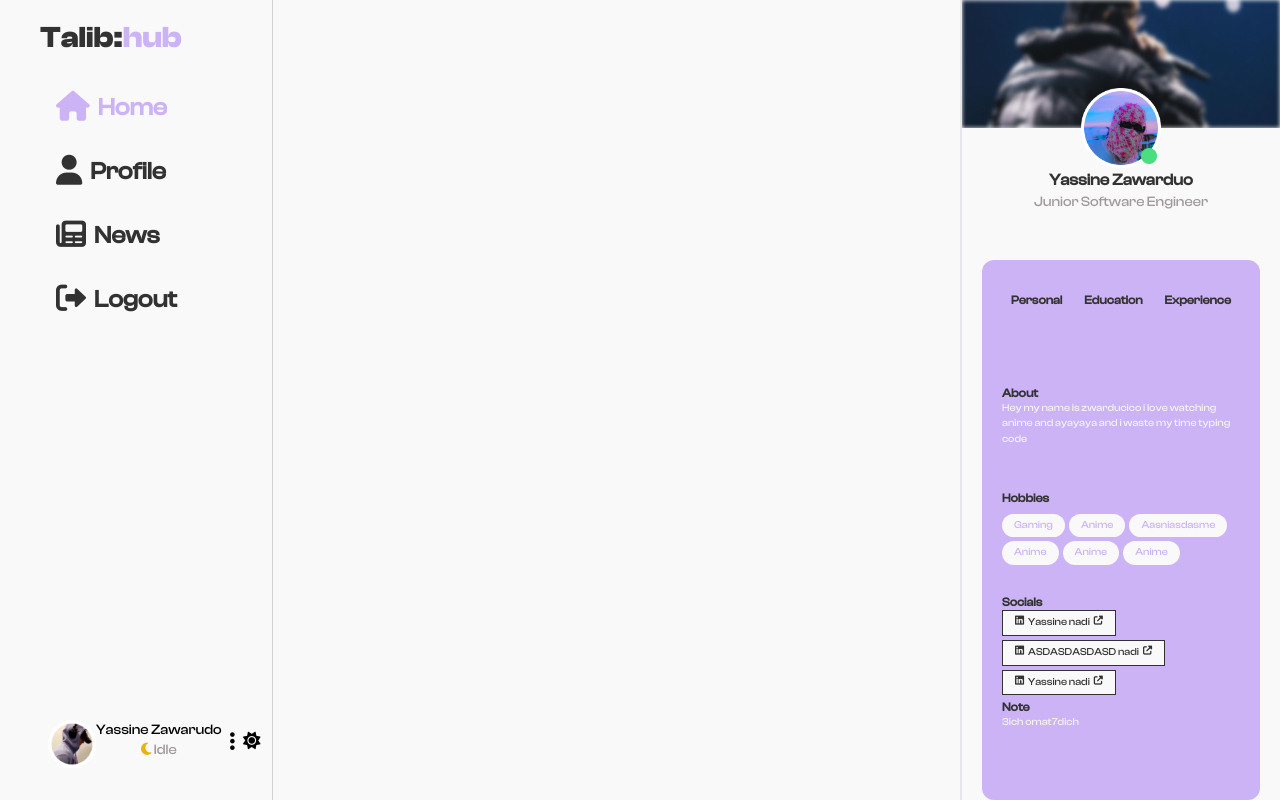
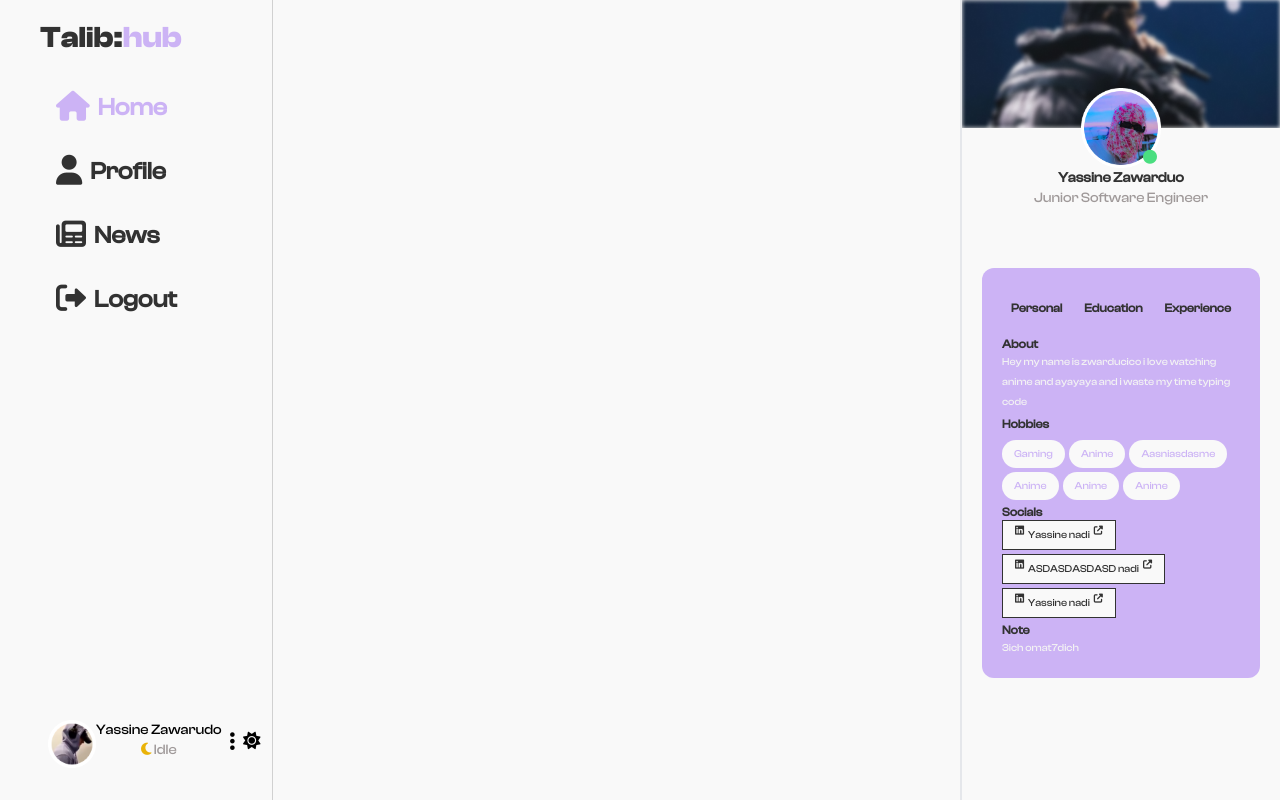
Before and after one commit to w0l1d/TalibHub, an Angular app in the folder frontend/: page /home in a window 1280 px wide. Built offline with nearby package versions, Linux system fonts and the light colour scheme.

Commit message:
#8 improved  ui responsivity

```diff
--- a/frontend/src/app/components/data-table/data-table.component.html
+++ b/frontend/src/app/components/data-table/data-table.component.html
@@ -1,4 +1,4 @@
-<div class="rounded-xl bg-white text-textBlack medium-cd-font mt-40 border-2 border-opacity-15 px-6 py-10">
+<div class="rounded-xl bg-white text-textBlack medium-cd-font mt-40 border-2 border-opacity-15 px-6 py-10 ml-80 m-5 lg:ml-5">
     <div class="flex justify-between px-6">
         <div class="font-bold text-xl">
             Students Table
--- a/frontend/src/app/components/layout/layout.component.css
+++ b/frontend/src/app/components/layout/layout.component.css
@@ -0,0 +1,5 @@
+.show-aside {
+    display: block !important; /* Override media query */
+    position: fixed;
+    z-index: 30; /* Set a high z-index value to ensure it appears over other content */
+}
--- a/frontend/src/app/components/layout/layout.component.html
+++ b/frontend/src/app/components/layout/layout.component.html
@@ -1,14 +1,19 @@
 <!-- Main Layout -->
-<div class="grid grid-cols-12 h-dvh w-screen bg-bodyLightWhite">
-    <button data-collapse-toggle="navbar-default" type="button" class="m-2 items-center p-2 w-10 h-10 justify-center text-sm text-gray-500 rounded-lg hover:bg-gray-100 focus:outline-none focus:ring-2 focus:ring-gray-200 dark:text-gray-400 hidden lg:inline-flex" aria-controls="navbar-default" aria-expanded="false">
+<div class="h-dvh w-screen bg-bodyLightWhite">
+    <button type="button" class="m-2 items-center p-2 w-10 h-10 justify-center text-sm text-gray-500 rounded-lg hover:bg-gray-100 focus:outline-none focus:ring-2 focus:ring-gray-200 dark:text-gray-400 hidden lg:inline-flex" (click)="toggleCollapsed()">
         <i class="fa-solid fa-bars fa-xl"></i>
     </button>
     <!-- Left side Bar -->
-    <aside class="col-start-1 col-end-4 h-dvh flex flex-col justify-between  border-r border-textBlack border-opacity-20 lg:hidden xl:text-xs 2xl:text-sm fixed bg-bodyLightWhite">
+    <aside class="top-0 left-0 h-dvh flex flex-col justify-between  border-r border-textBlack border-opacity-20 lg:hidden xl:text-xs 2xl:text-sm fixed bg-bodyLightWhite overflow-auto" [class]="collapsed ? 'show-aside' :''">
         <div>
-            <div class="w-full pl-10 py-5 cursor-pointer bold-cd-font ">
-                <span class="text-3xl xl:text-2xl text-textBlack">Talib:</span>
+            <div class="flex justify-between w-full pl-10 py-5 cursor-pointer bold-cd-font ">
+                <div class="">
+                    <span class="text-3xl xl:text-2xl text-textBlack">Talib:</span>
                 <span class="text-3xl xl:text-2xl text-bodyLightPurple">hub</span>
+                </div>
+                <button class="mx-5" [class]="collapsed ? 'block' : 'hidden'" (click)="toggleCollapsed()">
+                    <i class="fa-solid fa-xmark fa-xl"></i>
+                </button>
             </div>
             <ul class="flex text-xl xl:text-lg 2xl:text-2xl flex-col mx-auto w-full text-textBlack cursor-pointer font-bold medium-cd-font">
 
--- a/frontend/src/app/components/layout/layout.component.ts
+++ b/frontend/src/app/components/layout/layout.component.ts
@@ -17,5 +17,9 @@ import {NgForOf, NgIf, NgOptimizedImage} from "@angular/common";
   styleUrl: './layout.component.css'
 })
 export class LayoutComponent {
+  collapsed:boolean = false;
   @Input() navBarData!: any;
+  toggleCollapsed(): void {
+    this.collapsed = !this.collapsed;
+  }
 }
--- a/frontend/src/app/components/profile/profile.component.css
+++ b/frontend/src/app/components/profile/profile.component.css
@@ -0,0 +1,6 @@
+.show-aside {
+    display: block !important; /* Override media query */
+    grid-column-start: 7 !important;
+    position: fixed;
+    z-index: 30; /* Set a high z-index value to ensure it appears over other content */
+}
--- a/frontend/src/app/components/profile/profile.component.html
+++ b/frontend/src/app/components/profile/profile.component.html
@@ -1,4 +1,4 @@
-<aside class="grid grid-rows-12 border-l-2 h-dvh overflow-scroll medium-cd-font text-textBlack fixed">
+<aside class="right-0 top-0 w-1/4 xl:w-1/3 grid grid-rows-12 border-l-2 h-dvh overflow-scroll medium-cd-font text-textBlack fixed lg:hidden xl:text-xs 2xl:text-sm" [class]="collapsed ? '':'show-aside'">
     <div class="row-start-1 row-end-3">
         <div class="">
             <div class="z-10">
@@ -22,8 +22,8 @@
 
     </div>
     <div class="mt-10 xl:mt-20 p-5 h-4/6 row-start-4 row-end-13 text-ss" >
-        <div class="grid grid-rows-10 gap-1 w-full bg-bodyLightPurple rounded-xl pt-5 px-5">
-            <div class="row-span-2 flex gap-1 mb-1 font-bold text-xs">
+        <div class="flex flex-col flex-wrap gap-1 w-full bg-bodyLightPurple rounded-xl py-5 px-5">
+            <div class="flex gap-1 mb-1 font-bold text-xs">
                 <button class="flex-auto hover:border-b-2 h-10 focus:border-b-2">
                     Personal
                 </button>
@@ -34,7 +34,7 @@
                     Experience
                 </button>
             </div>
-            <div class="row-span-2 flex flex-col">
+            <div class="flex flex-col">
                 <div class="font-bold text-xs" >
                     About
                 </div>
@@ -42,7 +42,7 @@
                     Hey my name is zwarducico  i love watching anime and ayayaya and i waste my time typing code
                 </div>
             </div>
-            <div class="row-span-2 flex flex-col gap-2">
+            <div class="flex flex-col gap-2">
                 <div class="font-bold text-xs">
                     Hobbies
                 </div>
@@ -67,7 +67,7 @@
                     </span>
                 </div>
             </div>
-            <div class="row-span-2 flex flex-col">
+            <div class="flex flex-col">
                 <div class="font-bold text-xs">
                     Socials
                 </div>
@@ -89,7 +89,7 @@
                     </span>
                 </div>
             </div>
-            <div class="row-span-2 flex flex-col ">
+            <div class="flex flex-col ">
                 <div class="font-bold text-xs">
                     Note
                 </div>
--- a/frontend/src/app/components/profile/profile.component.ts
+++ b/frontend/src/app/components/profile/profile.component.ts
@@ -8,5 +8,5 @@ import { Component } from '@angular/core';
   styleUrl: './profile.component.css'
 })
 export class ProfileComponent {
-
+  collapsed:boolean = false;
 }
--- a/frontend/src/app/pages/home/home.component.html
+++ b/frontend/src/app/pages/home/home.component.html
@@ -1,3 +1,3 @@
 <app-layout [navBarData]="navbarData">
-    <app-profile class="col-start-10 col-end-13"></app-profile>
+    <app-profile class=""></app-profile>
 </app-layout>
--- a/frontend/src/app/pages/student-management/student-management.component.html
+++ b/frontend/src/app/pages/student-management/student-management.component.html
@@ -1,3 +1,3 @@
 <app-layout [navBarData]="navbarData">
-    <app-data-table class="col-start-4 col-end-13 lg:col-start-1 mx-10"></app-data-table>
+    <app-data-table class=""></app-data-table>
 </app-layout>
--- a/frontend/src/app/pages/student-profile/student-profile.component.html
+++ b/frontend/src/app/pages/student-profile/student-profile.component.html
@@ -1,5 +1,5 @@
 <app-layout [navBarData]="navbarData">
-    <div class=" col-start-4 col-end-13 lg:col-start-2 text-textBlack py-10">
+    <div class="mr-5 ml-80 lg:ml-5 text-textBlack py-10">
         <div class="mx-10 medium-cd-font border border-opacity-15 bg-white rounded-md pb-10">
             <div class="z-10">
                 <img src="./assets/images/coverPic.jpg" alt="" class=" h-32 w-full rounded-t-md">
@@ -25,9 +25,19 @@
             </div>
         </div>
         <div class="flex flex-col gap-5 mx-10 medium-cd-font mt-10 border border-opacity-15 bg-white rounded-md p-5">
-            <p class="font-bold">
-                Experience
-            </p>
+            <div class="font-bold flex justify-between">
+                <p class="">
+                    Experience
+                </p>
+                <div class="flex gap-2">
+                    <button>
+                        <i class="fa-solid fa-pen"></i>
+                    </button>
+                    <button>
+                        <i class="fa-solid fa-plus"></i>
+                    </button>
+                </div>
+            </div>
             <div class="flex gap-5">
                 <div class="">
                 <img src="./assets/images/edinfo.jpeg" alt="" class="">
@@ -54,9 +64,19 @@
             </button>
         </div>
         <div class="flex flex-col gap-5 mx-10 medium-cd-font mt-10 border border-opacity-15 bg-white rounded-md p-5">
-            <p class="font-bold">
-                Education
-            </p>
+            <div class="flex justify-between">
+                <p class="font-bold">
+                    Education
+                </p>
+                <div class="flex gap-2">
+                    <button>
+                        <i class="fa-solid fa-pen"></i>
+                    </button>
+                    <button>
+                        <i class="fa-solid fa-plus"></i>
+                    </button>
+                </div>
+            </div>
             <div class="flex gap-5">
                 <div class="">
                 <img src="./assets/images/fstm_logo.jpeg" alt="" class="">
```
